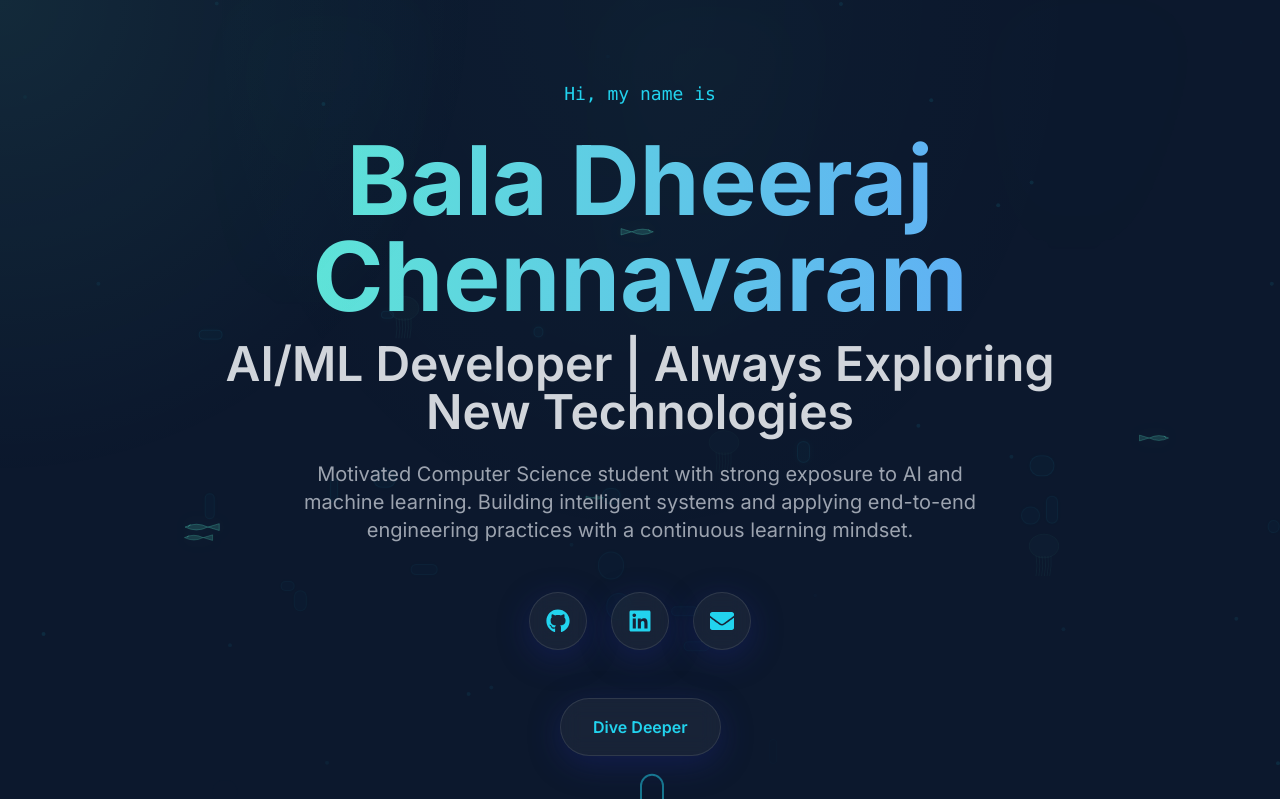
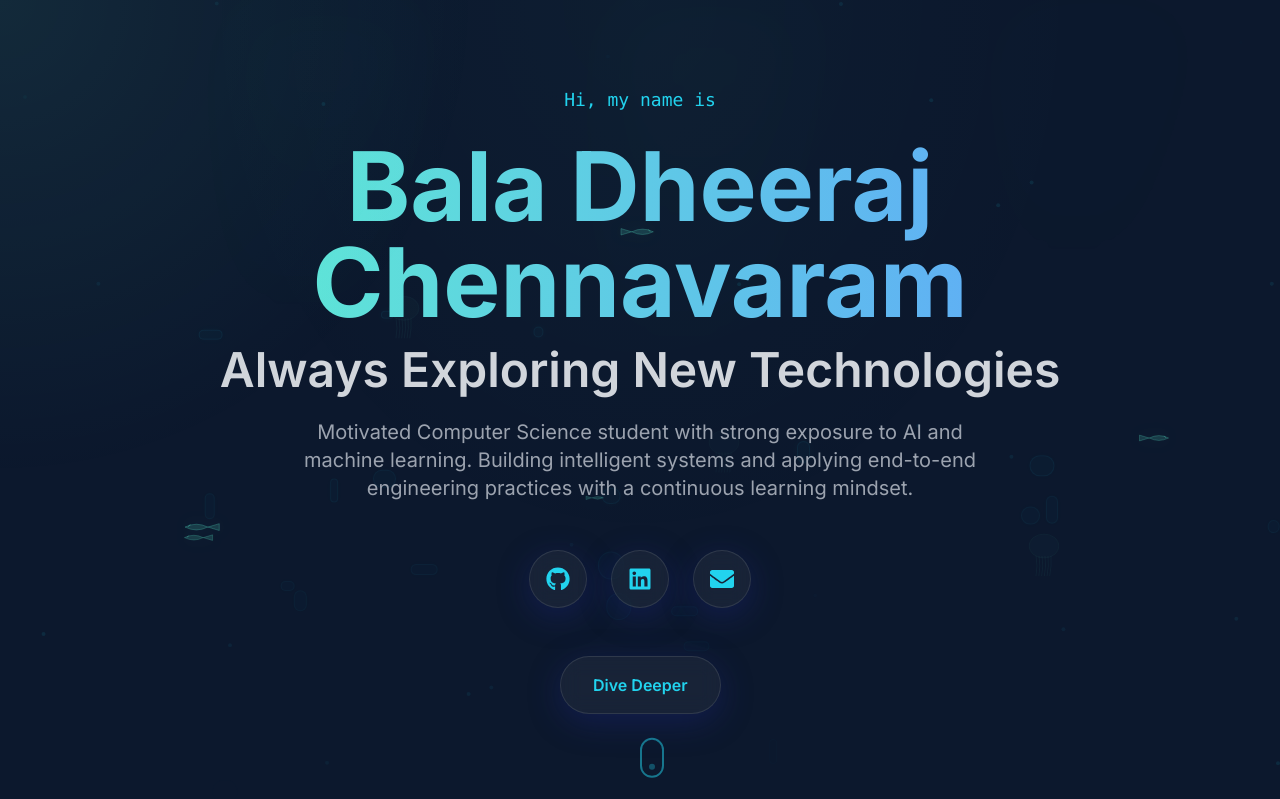
Before and after one commit to dheerusri324/portfolio, a React (Vite) app: page / in a window 1280 px wide. Shown: the top 799 px of the page. Built offline with nearby package versions, Linux system fonts and the light colour scheme.

Commit message:
content: Remove AI/ML Developer from hero subtitle

```diff
--- a/src/components/Hero.jsx
+++ b/src/components/Hero.jsx
@@ -14,7 +14,7 @@ const Hero = () => {
         </h1>
 
         <h2 className="text-3xl md:text-5xl font-semibold text-gray-300 mb-6">
-          AI/ML Developer | Always Exploring New Technologies
+          Always Exploring New Technologies
         </h2>
 
         <p className="text-lg md:text-xl text-gray-400 max-w-2xl mx-auto mb-12 leading-relaxed">
```
